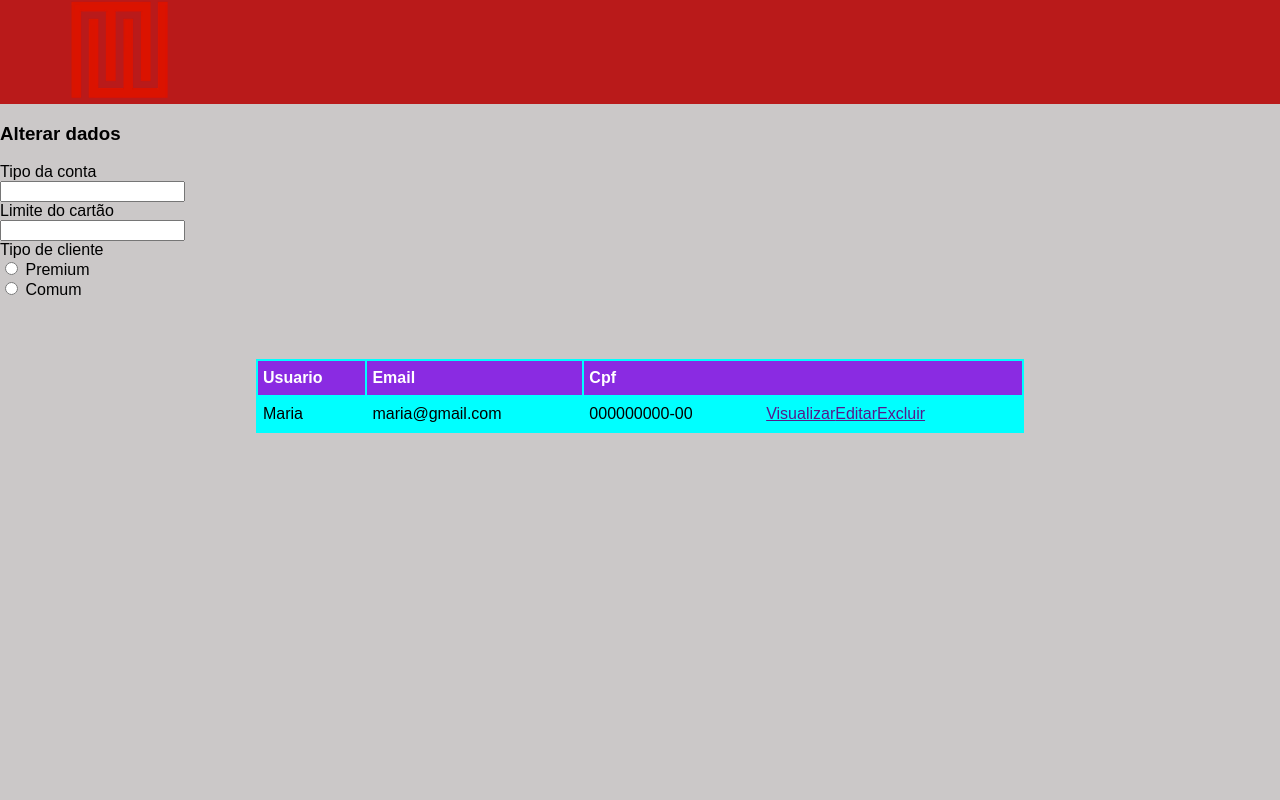
After one commit to LuizCPorto/ES-2023-2-Maze-Bank, a PHP site: template src/View/telaAdmin.php in a window 1280 px wide. The commit adds this page. Run offline with PHP 8.4, Linux system fonts and the light colour scheme; the template is opened without the code that fills it, so the values that code supplies are empty.

Commit message:
Começando tela administrativa

```diff
--- a/src/View/formularioCliente.php
+++ b/src/View/formularioCliente.php
@@ -21,9 +21,9 @@
         <input type="text" id="cartão" name="limiteCartao" placeholder="Limite do cartão" required />
 
         <span style="color: white;">Cliente premium?</span><br>
-        <input type="radio" name="tipoCliente" id="isPremium">
+        <input type="radio" name="tipoCliente" id="isPremium" value="sim" required>
         <label for="isPremiun">Sim</label><br>
-        <input type="radio" name="tipoCliente" id="isNotPremium">
+        <input type="radio" name="tipoCliente" id="isNotPremium" value="nao" required>
         <label for="isNotPremiun">Não</label><br>
         <!-- <i class="fa fa-envelope iEmail" style="color: #000000;"></i> -->
         <button type="submit">Confirmar</button>
--- /dev/null
+++ b/src/View/telaAdmin.css
@@ -0,0 +1,37 @@
+html,
+body {
+    background-color: #cbc8c8;
+    margin: 0;
+    padding: 0;
+    height: 100%;
+    font-family: 'Poppins', sans-serif;
+}
+
+header {
+    background-color: rgb(185, 26, 26);
+}
+
+header img {
+    width: 100px;
+    margin-left: 70px;
+}
+
+table{
+    background-color: aqua;
+    width: 60%;
+    margin: 60px auto;
+}
+
+tr {
+    line-height: 30px;
+}
+
+tr#cabeçario {
+    font-weight: bold;
+    background-color: blueviolet;
+    color: white;
+}
+
+td {
+    padding: 2px 5px;
+}
--- /dev/null
+++ b/src/View/telaAdmin.php
@@ -0,0 +1,48 @@
+<!DOCTYPE html>
+<html lang="en">
+
+<head>
+    <meta charset="UTF-8">
+    <meta name="viewport" content="width=device-width, initial-scale=1.0">
+    <link rel="stylesheet" href="telaAdmin.css">
+    <title>Administration</title>
+</head>
+
+<body>
+    <header>
+        <img src="logo.webp" alt="logo mazebank">
+    </header>
+
+    <section id="section-left">
+        <form action="" method="post">
+            <h3>Alterar dados</h3>
+            <label for="tipoDaConta">Tipo da conta</label><br>
+            <input type="text" id="tipoDaConta"><br>
+            <label for="limite">Limite do cartão</label><br>
+            <input type="text" id="limite"><br>
+            <label for="radio1">Tipo de cliente</label><br>
+            <input type="radio" name="premium" id="radio1" value="premium">
+            <label for="radio1">Premium</label><br>
+            <input type="radio" name="premium" id="radio2" value="comum">
+            <label for="radio2">Comum</label>
+        </form>
+    </section>
+
+    <section id="section-right">
+        <table>
+            <tr id="cabeçario">
+                <td>Usuario</td>
+                <td>Email</td>
+                <td colspan="2">Cpf</td>
+            </tr>
+            <tr>
+                <td>Maria</td>
+                <td>maria@gmail.com</td>
+                <td>000000000-00</td>
+                <td><a href="">Visualizar</a><a href="">Editar</a><a href="">Excluir</a></td>
+            </tr>
+        </table>
+    </section>
+</body>
+
+</html>
```
